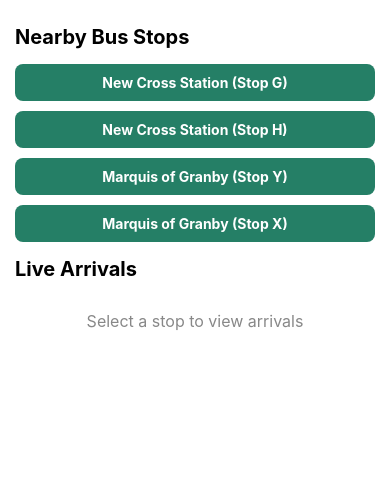
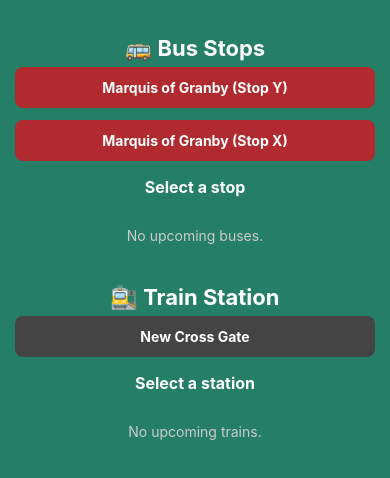
Before and after one commit to Vnturo/CP2, a React Native app: screen /BusTrainScreen in a window 390 px wide. Shown: the top 478 px of the page. Built offline with nearby package versions, Linux system fonts and the light colour scheme.

Commit message:
Added and Completed Trains

```diff
--- a/src/screens/BusTrainScreen.js
+++ b/src/screens/BusTrainScreen.js
@@ -1,82 +1,98 @@
 import React, { useState } from 'react';
-import { View, Text, StyleSheet, FlatList, ActivityIndicator, TouchableOpacity } from 'react-native';
+import {
+  View,
+  Text,
+  StyleSheet,
+  FlatList,
+  ActivityIndicator,
+  TouchableOpacity,
+  ScrollView,
+} from 'react-native';
 
 const API_KEY = '4645be5f2d5b4333af04661db9823aa4';
 
-// Updated static bus stops near Goldsmiths (Marquis of Granby stops)
-const STATIC_STOPS = [
-  {
-    id: '490008660N',
-    name: 'New Cross Station (Stop G)',
-  },
-  {
-    id: '490008660S',
-    name: 'New Cross Station (Stop H)',
-  },
-  {
-    id: '490G00007276',
-    name: 'Marquis of Granby (Stop Y)',
-  },
-  {
-    id: '490G00009689',
-    name: 'Marquis of Granby (Stop X)',
-  },
+const BUS_STOPS = [
+  { id: '490007276Y', name: 'Marquis of Granby (Stop Y)' },
+  { id: '490007276X', name: 'Marquis of Granby (Stop X)' },
+];
+
+const TRAIN_STATIONS = [
+  { id: 'HUBNXG', name: 'New Cross Gate'}
 ];
 
 const BusTrainScreen = () => {
-  const [arrivals, setArrivals] = useState([]);
-  const [loading, setLoading] = useState(false);
-  const [selectedStop, setSelectedStop] = useState(null);
+  const [busArrivals, setBusArrivals] = useState([]);
+  const [trainArrivals, setTrainArrivals] = useState([]);
+  const [loadingBus, setLoadingBus] = useState(false);
+  const [loadingTrain, setLoadingTrain] = useState(false);
+  const [selectedStop, setSelectedStop] = useState('');
+  const [selectedStation, setSelectedStation] = useState('');
 
-  const fetchArrivals = async (stopId) => {
-    setLoading(true);
+  const fetchBusArrivals = async (stopId) => {
+    setSelectedStop(stopId);
+    setLoadingBus(true);
     try {
       const response = await fetch(
         `https://api.tfl.gov.uk/StopPoint/${stopId}/Arrivals?app_key=${API_KEY}`
       );
       const data = await response.json();
-
-      // Check if the data is actually an array
       if (Array.isArray(data)) {
         const sorted = data.sort((a, b) => a.timeToStation - b.timeToStation);
-        setArrivals(sorted);
+        setBusArrivals(sorted);
       } else {
-        console.error('Unexpected data format:', data);
-        setArrivals([]); // Clear arrivals to prevent crashes
+        setBusArrivals([]);
       }
-
-      setSelectedStop(stopId);
     } catch (error) {
-      console.error('Error fetching arrivals:', error);
-      setArrivals([]); // Also fallback if fetch fails
+      console.error('Error fetching bus arrivals:', error);
+      setBusArrivals([]);
     }
-    setLoading(false);
+    setLoadingBus(false);
   };
 
+  const fetchTrainArrivals = async (stationId) => {
+    setSelectedStation(stationId);
+    setLoadingTrain(true);
+    try {
+      const response = await fetch(
+        `https://api.tfl.gov.uk/StopPoint/${stationId}/Arrivals?app_key=${API_KEY}`
+      );
+      const data = await response.json();
+      if (Array.isArray(data)) {
+        const sorted = data.sort((a, b) => a.timeToStation - b.timeToStation);
+        setTrainArrivals(sorted);
+      } else {
+        setTrainArrivals([]);
+      }
+    } catch (error) {
+      console.error('Error fetching train arrivals:', error);
+      setTrainArrivals([]);
+    }
+    setLoadingTrain(false);
+  };
 
   return (
-    <View style={styles.container}>
-      <Text style={styles.title}>Nearby Bus Stops</Text>
-      {STATIC_STOPS.map((stop) => (
+    <ScrollView style={styles.container}>
+      <Text style={styles.title}>🚌 Bus Stops</Text>
+      {BUS_STOPS.map((stop) => (
         <TouchableOpacity
           key={stop.id}
-          onPress={() => fetchArrivals(stop.id)}
-          style={[
-            styles.stopButton,
-            selectedStop === stop.id && styles.activeStop,
-          ]}
+          onPress={() => fetchBusArrivals(stop.id)}
+          style={styles.stopButton}
         >
           <Text style={styles.stopText}>{stop.name}</Text>
         </TouchableOpacity>
       ))}
 
-      <Text style={styles.title}>Live Arrivals</Text>
-      {loading ? (
-        <ActivityIndicator size="large" color="#257f66" />
-      ) : arrivals.length > 0 ? (
+      <Text style={styles.subtitle}>
+        {selectedStop ? `Live Bus Arrivals (${selectedStop})` : 'Select a stop'}
+      </Text>
+      {loadingBus ? (
+        <ActivityIndicator size="large" color="#fff" />
+      ) : (
         <FlatList
-          data={arrivals}
+          data={busArrivals}
           keyExtractor={(item) => item.id}
+          scrollEnabled={false}
           renderItem={({ item }) => (
             <View style={styles.arrivalItem}>
               <Text style={styles.line}>
@@ -87,33 +103,79 @@ const BusTrainScreen = () => {
               </Text>
             </View>
           )}
+          ListEmptyComponent={<Text style={styles.noArrivals}>No upcoming buses.</Text>}
         />
+      )}
+
+      <Text style={styles.title}>🚉 Train Station</Text>
+      {TRAIN_STATIONS.map((station) => (
+        <TouchableOpacity
+          key={station.id}
+          onPress={() => fetchTrainArrivals(station.id)}
+          style={styles.trainButton}
+        >
+          <Text style={styles.stopText}>{station.name}</Text>
+        </TouchableOpacity>
+      ))}
+
+      <Text style={styles.subtitle}>
+        {selectedStation ? `Live Train Arrivals (${selectedStation})` : 'Select a station'}
+      </Text>
+      {loadingTrain ? (
+        <ActivityIndicator size="large" color="#fff" />
       ) : (
-        <Text style={styles.noArrivals}>Select a stop to view arrivals</Text>
+        <FlatList
+          data={trainArrivals}
+          keyExtractor={(item) => item.id}
+          scrollEnabled={false}
+          renderItem={({ item }) => (
+            <View style={styles.arrivalItem}>
+              <Text style={styles.line}>
+                {item.platformName}: {item.destinationName}
+              </Text>
+              <Text style={styles.time}>
+                {Math.round(item.timeToStation / 60)} min
+              </Text>
+            </View>
+          )}
+          ListEmptyComponent={<Text style={styles.noArrivals}>No upcoming trains.</Text>}
+        />
       )}
-    </View>
+    </ScrollView>
   );
 };
 
 const styles = StyleSheet.create({
   container: {
     flex: 1,
+    backgroundColor: '#257f66',
     padding: 15,
-    backgroundColor: '#fff',
   },
   title: {
-    fontSize: 20,
+    fontSize: 22,
     fontWeight: 'bold',
+    marginTop: 20,
+    color: '#fff',
+    textAlign: 'center',
+  },
+  subtitle: {
+    fontSize: 16,
+    fontWeight: 'bold',
+    color: '#fff',
     marginVertical: 10,
+    textAlign: 'center',
   },
   stopButton: {
-    backgroundColor: '#257f66',
-    padding: 10,
-    marginVertical: 5,
+    backgroundColor: '#b02a30', // red
+    padding: 12,
     borderRadius: 8,
+    marginVertical: 6,
   },
-  activeStop: {
-    backgroundColor: '#1c5e4d',
+  trainButton: {
+    backgroundColor: '#444',
+    padding: 12,
+    borderRadius: 8,
+    marginVertical: 6,
   },
   stopText: {
     color: '#fff',
@@ -124,22 +186,22 @@ const styles = StyleSheet.create({
     flexDirection: 'row',
     justifyContent: 'space-between',
     paddingVertical: 10,
-    borderBottomColor: '#ddd',
+    borderBottomColor: '#ccc',
     borderBottomWidth: 1,
   },
   line: {
     fontSize: 16,
-    color: '#333',
+    color: '#fff',
   },
   time: {
     fontSize: 16,
     fontWeight: 'bold',
+    color: '#fff',
   },
   noArrivals: {
-    fontSize: 16,
     textAlign: 'center',
-    marginTop: 20,
-    color: '#888',
+    color: '#ccc',
+    marginVertical: 20,
   },
 });
 
```
